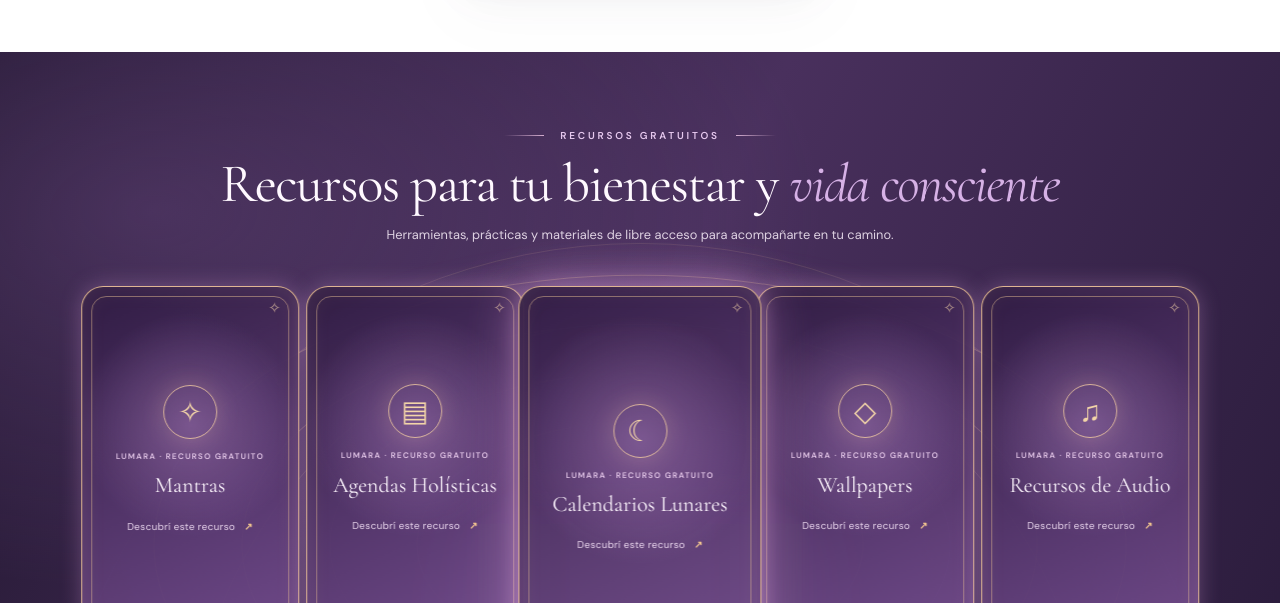
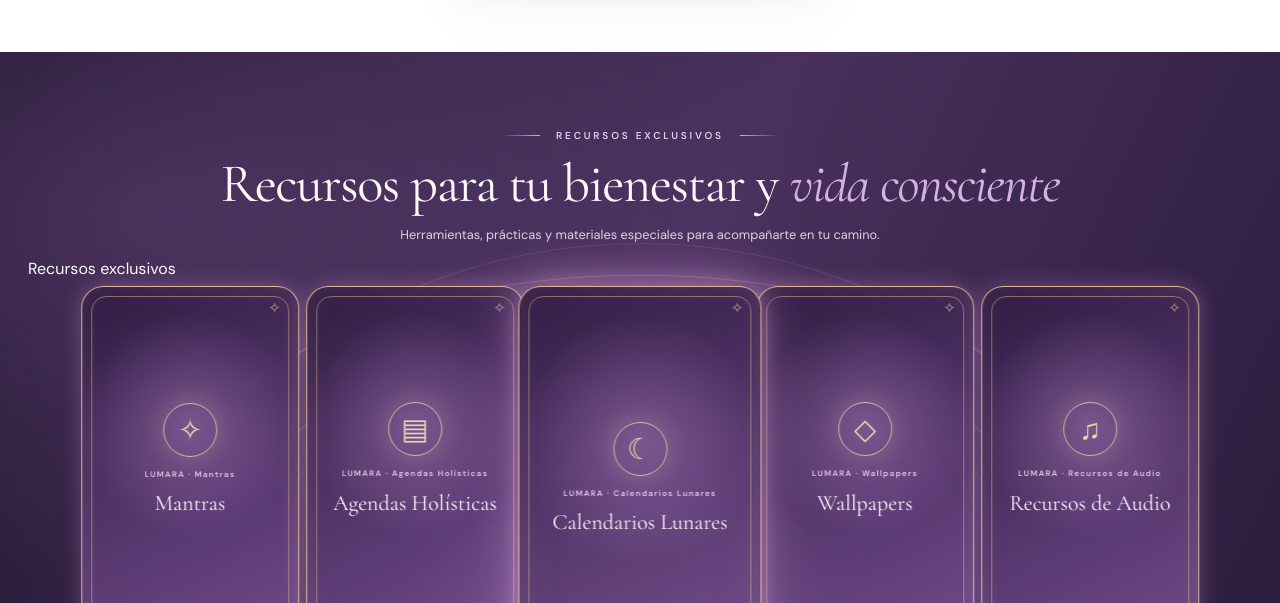
Before and after one commit to gisepflores/lumara-proyect, a Next.js app: page / in a window 1280 px wide. Shown: the part 6061-6664 px from the top of the page. Built offline with nearby package versions, Linux system fonts and the light colour scheme; grey boxes are pictures that could not be loaded.

Commit message:
Refresh resources cards for exclusive collection

```diff
--- a/src/components/lumara-resources.tsx
+++ b/src/components/lumara-resources.tsx
@@ -43,9 +43,9 @@ export default function LumaraResources() {
       onTouchStart={() => setRevealed(true)}
     >
       <header className={styles.heading}>
-        <span className={styles.kicker}><i /> RECURSOS GRATUITOS <i /></span>
+        <span className={styles.kicker}><i /> RECURSOS EXCLUSIVOS <i /></span>
         <h2 id="resources-title">Recursos para tu bienestar y <em>vida consciente</em></h2>
-        <p>Herramientas, prácticas y materiales de libre acceso para acompañarte en tu camino.</p>
+        <p>Herramientas, prácticas y materiales especiales para acompañarte en tu camino.</p>
       </header>
 
       <div className={styles.stage}>
@@ -74,23 +74,21 @@ export default function LumaraResources() {
               >
                 <span className={styles.front}>
                   <span className={styles.cardIcon}>{item.icon}</span>
-                  <span className={styles.cardEyebrow}>LUMARA · RECURSO GRATUITO</span>
+                  <span className={styles.cardEyebrow}>LUMARA · {item.title}</span>
                   <strong>{item.title}</strong>
-                  <span className={styles.cardHint}>Descubrí este recurso <b>↗</b></span>
                 </span>
                 <span className={styles.back}>
                   <span className={styles.backIcon}>{item.icon}</span>
                   <strong>{item.title}</strong>
                   <span className={styles.subtitle}>{item.subtitle}</span>
                   <span className={styles.detail}>{item.detail}</span>
-                  <span className={styles.backCta}>Conocer más <b>→</b></span>
                 </span>
               </button>
-              <a className={styles.access} href={item.href}>Acceder al recurso <span>→</span></a>
+              <a className={styles.access} href={item.href}>Acceder</a>
             </article>
           ))}
         </div>
-        <p className={styles.hint}>{revealed ? "Elegí una carta para descubrir lo que preparamos para vos" : "Desplazate hasta aquí o acercá el cursor para revelar los recursos"}</p>
+        <a className={styles.exclusiveCta} href="/es/recursos/">Recursos exclusivos</a>
       </div>
     </section>
   );
```
